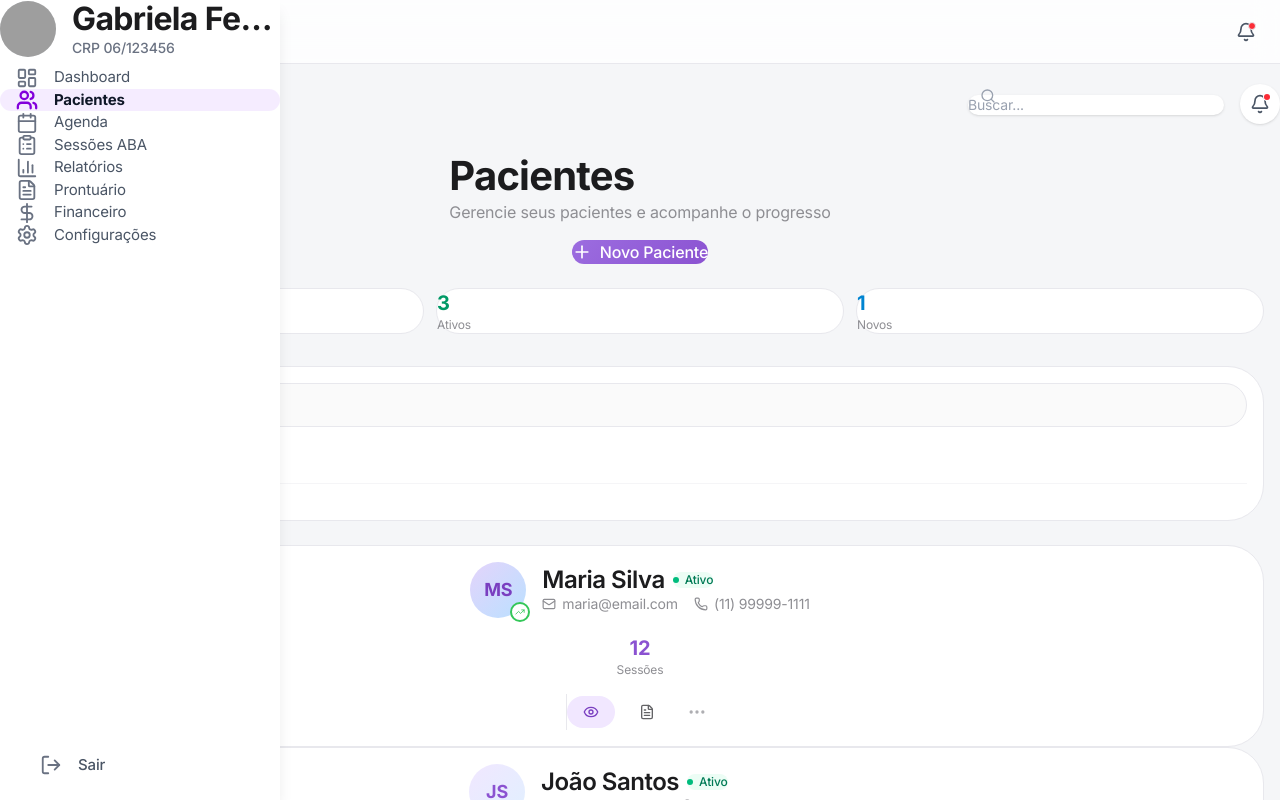
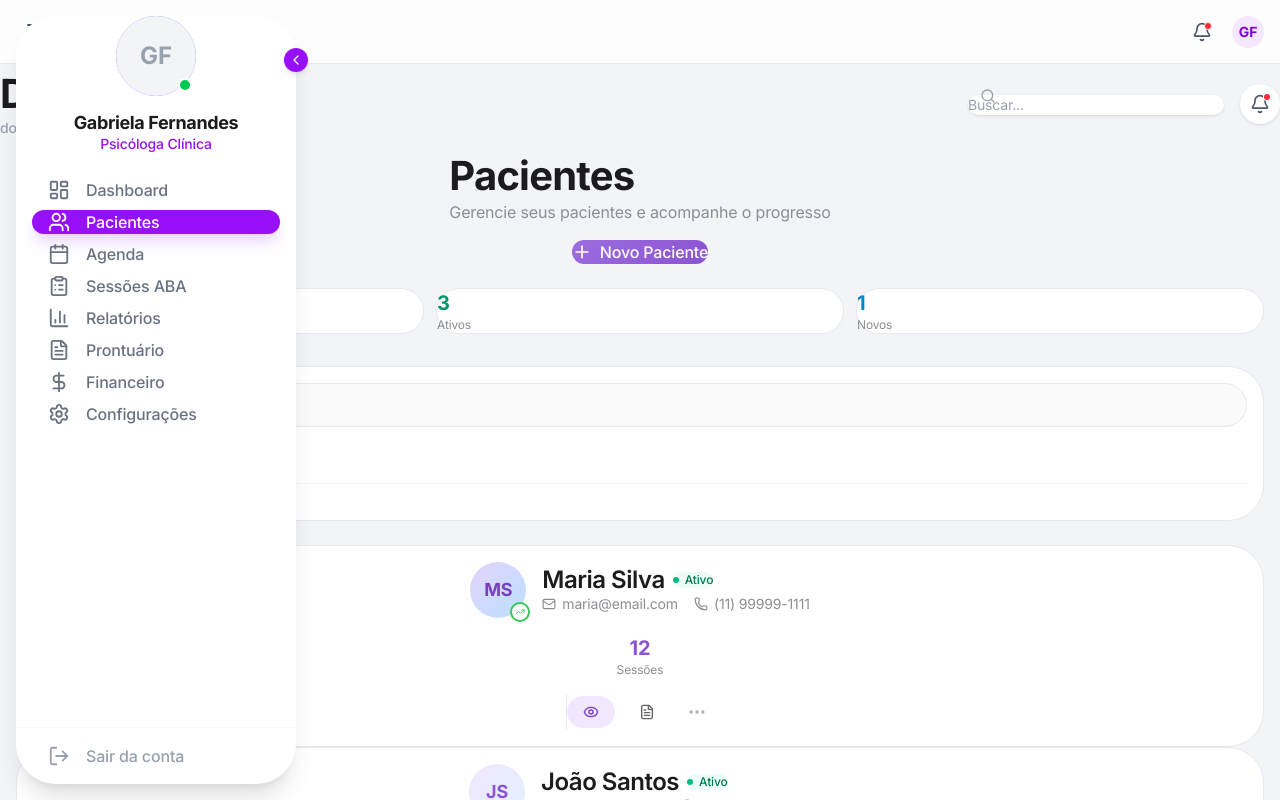
Before and after one commit to superclinicapsi-spec/superclinicapsi, a Next.js app: page /dashboard/pacientes in a window 1280 px wide. Shown: the top 800 px of the page. Built offline with nearby package versions, Linux system fonts and the light colour scheme; grey boxes are pictures that could not be loaded; a web font is replaced by a local one.

Commit message:
Reverting sidebar to refined floating style

```diff
--- a/components/dashboard/DashboardLayout.tsx
+++ b/components/dashboard/DashboardLayout.tsx
@@ -16,7 +16,8 @@ import {
     Bell,
     ChevronLeft,
     ChevronRight,
-    Search
+    Search,
+    User
 } from 'lucide-react'
 import { useState, useEffect } from 'react'
 import { createClient } from '@/lib/supabase/client'
@@ -41,12 +42,16 @@ export function DashboardLayout({ children }: DashboardLayoutProps) {
     const pathname = usePathname()
     const router = useRouter()
     const [sidebarOpen, setSidebarOpen] = useState(false) // Mobile drawer state
+    const [sidebarExpanded, setSidebarExpanded] = useState(true) // Desktop expand/collapse
     const [isMobile, setIsMobile] = useState(false)
 
     useEffect(() => {
         const checkMobile = () => {
             const mobile = window.innerWidth < 1024
             setIsMobile(mobile)
+            if (mobile) {
+                setSidebarExpanded(true) // Always expanded inside drawer
+            }
         }
         checkMobile()
         window.addEventListener('resize', checkMobile)
@@ -60,8 +65,11 @@ export function DashboardLayout({ children }: DashboardLayoutProps) {
         router.refresh()
     }
 
+    // Dynamic width for desktop
+    const sidebarWidth = sidebarExpanded ? 280 : 88
+
     return (
-        <div className="min-h-screen bg-[#F5F6F8] flex">
+        <div className="min-h-screen bg-[#F2F4F8] flex">
             {/* Mobile Overlay */}
             {sidebarOpen && isMobile && (
                 <div
@@ -70,35 +78,67 @@ export function DashboardLayout({ children }: DashboardLayoutProps) {
                 />
             )}
 
-            {/* Sidebar - Fixed Full Height */}
+            {/* Sidebar */}
             <aside
                 className={`
-                    fixed inset-y-0 left-0 z-50 bg-white shadow-lg transition-transform duration-300 ease-in-out
-                    flex flex-col w-[280px]
-                    ${isMobile ? (sidebarOpen ? 'translate-x-0' : '-translate-x-full') : 'translate-x-0'}
+                    fixed z-50 bg-white shadow-xl transition-all duration-300 ease-in-out
+                    flex flex-col justify-between border-r border-gray-100/50
+                    ${isMobile
+                        ? 'inset-y-0 left-0 w-[280px]'
+                        : `top-4 bottom-4 left-4 rounded-[2.5rem] border-r-0 ${sidebarExpanded ? 'w-[280px]' : 'w-[88px]'}`
+                    }
+                    ${isMobile && !sidebarOpen ? '-translate-x-full' : 'translate-x-0'}
                 `}
             >
-                {/* Profile Header */}
-                <div className="p-8 pb-6">
-                    <div className="flex items-center gap-4">
-                        <div className="w-14 h-14 rounded-full overflow-hidden flex-shrink-0 bg-gray-200">
-                            {/* Placeholder if no image */}
-                            <img
-                                src="https://images.unsplash.com/photo-1494790108377-be9c29b29330?ixlib=rb-1.2.1&ixid=eyJhcHBfaWQiOjEyMDd9&auto=format&fit=facearea&facepad=2&w=256&h=256&q=80"
-                                alt="Profile"
-                                className="w-full h-full object-cover"
-                            />
-                        </div>
-                        <div className="flex flex-col min-w-0">
-                            <h2 className="font-bold text-gray-900 text-[15px] leading-tight truncate">Gabriela Fernandes</h2>
-                            <p className="text-sm text-gray-500 font-medium">CRP 06/123456</p>
+                {/* Profile Header (Top) */}
+                <div className={`
+                    flex flex-col items-center pt-8 pb-6 px-4 transition-all duration-300
+                    ${!sidebarExpanded && !isMobile ? 'px-2' : ''}
+                `}>
+                    <div className="relative mb-4 group cursor-pointer">
+                        <div className={`
+                            relative rounded-full p-1 bg-gradient-to-tr from-purple-500 to-blue-500
+                            ${!sidebarExpanded && !isMobile ? 'w-12 h-12' : 'w-20 h-20'}
+                            transition-all duration-300
+                        `}>
+                            <div className="w-full h-full rounded-full bg-white p-0.5 overflow-hidden">
+                                <div className="w-full h-full bg-gray-100 flex items-center justify-center text-gray-400 font-bold">
+                                    {/* Placeholder for user image */}
+                                    <span className={!sidebarExpanded && !isMobile ? 'text-sm' : 'text-2xl'}>GF</span>
                                 </div>
                             </div>
                         </div>
+                        {/* Status Indicator */}
+                        <div className={`
+                            absolute bottom-1 right-1 w-3.5 h-3.5 bg-green-500 border-2 border-white rounded-full
+                            ${!sidebarExpanded && !isMobile ? 'scale-75 bottom-0 right-0' : ''}
+                        `}></div>
+                    </div>
 
-                {/* Navigation Links */}
-                <nav className="flex-1 overflow-y-auto overflow-x-hidden px-6 py-2">
-                    <div className="space-y-1">
+                    {/* Text Info - Only visible when expanded */}
+                    <div className={`
+                        text-center transition-all duration-300 overflow-hidden
+                        ${!sidebarExpanded && !isMobile ? 'h-0 opacity-0' : 'h-auto opacity-100'}
+                    `}>
+                        <h2 className="font-bold text-gray-900 text-lg leading-tight truncate px-2">Gabriela Fernandes</h2>
+                        <p className="text-sm text-purple-600 font-medium">Psicóloga Clínica</p>
+                    </div>
+                </div>
+
+                {/* Navigation Links (Middle) */}
+                <nav className="flex-1 overflow-y-auto overflow-x-hidden py-4 px-4 space-y-2">
+                    {/* Collapse Toggle (Desktop only, positioned relative to nav) */}
+                    {!isMobile && (
+                        <div className="absolute top-8 -right-3 z-50">
+                            <button
+                                onClick={() => setSidebarExpanded(!sidebarExpanded)}
+                                className="w-6 h-6 bg-purple-600 text-white rounded-full flex items-center justify-center shadow-md hover:bg-purple-700 transition-colors focus:outline-none focus:ring-2 focus:ring-offset-2 focus:ring-purple-500"
+                            >
+                                {sidebarExpanded ? <ChevronLeft className="w-4 h-4" /> : <ChevronRight className="w-4 h-4" />}
+                            </button>
+                        </div>
+                    )}
+
                     {navItems.map((item) => {
                         const isActive = pathname === item.href ||
                             (item.href !== '/dashboard' && pathname.startsWith(item.href))
@@ -109,35 +149,60 @@ export function DashboardLayout({ children }: DashboardLayoutProps) {
                                 href={item.href}
                                 onClick={() => isMobile && setSidebarOpen(false)}
                                 className={`
-                                        flex items-center gap-4 px-4 py-3.5 rounded-xl transition-all duration-200 group
+                                    flex items-center gap-4 px-4 py-3.5 rounded-2xl transition-all duration-200 group relative
                                     ${isActive
-                                            ? 'bg-purple-100/80 text-gray-900 font-bold'
-                                            : 'text-gray-600 hover:text-purple-600'
+                                        ? 'bg-purple-600 text-white shadow-lg shadow-purple-200'
+                                        : 'text-gray-500 hover:bg-purple-50 hover:text-purple-600'
                                     }
+                                    ${!sidebarExpanded && !isMobile ? 'justify-center px-0 w-12 h-12 mx-auto' : ''}
                                 `}
+                                title={!sidebarExpanded ? item.label : ''}
                             >
                                 <item.icon
                                     className={`
-                                            w-[22px] h-[22px]
-                                            ${isActive ? 'text-purple-700' : 'text-gray-500 group-hover:text-purple-600'}
+                                        w-[22px] h-[22px] transition-transform duration-200
+                                        ${!sidebarExpanded && !isMobile ? '' : 'group-hover:scale-110'}
+                                        ${isActive ? 'text-white' : ''}
                                     `}
-                                        strokeWidth={isActive ? 2.5 : 2}
                                 />
-                                    <span className="text-[15px]">{item.label}</span>
+
+                                <span className={`
+                                    font-medium whitespace-nowrap transition-all duration-300 origin-left
+                                    ${!sidebarExpanded && !isMobile ? 'w-0 opacity-0 hidden' : 'w-auto opacity-100'}
+                                `}>
+                                    {item.label}
+                                </span>
+
+                                {/* Tooltip for collapsed state */}
+                                {!sidebarExpanded && !isMobile && (
+                                    <div className="absolute left-full ml-4 px-3 py-1.5 bg-gray-900 text-white text-xs rounded-lg opacity-0 group-hover:opacity-100 transition-opacity whitespace-nowrap z-50 pointer-events-none shadow-xl">
+                                        {item.label}
+                                        {/* Little triangles for tooltip could go here */}
+                                    </div>
+                                )}
                             </Link>
                         )
                     })}
-                    </div>
                 </nav>
 
-                {/* Logout Button */}
-                <div className="p-6 mt-auto">
+                {/* Logout Button (Bottom) */}
+                <div className="p-4 border-t border-gray-100/50">
                     <button
                         onClick={handleLogout}
-                        className="flex items-center gap-4 px-4 py-3.5 rounded-xl w-full text-gray-600 hover:text-red-600 transition-colors group"
+                        className={`
+                            flex items-center gap-4 px-4 py-3.5 rounded-2xl w-full transition-all duration-200
+                            text-gray-400 hover:bg-red-50 hover:text-red-600
+                            ${!sidebarExpanded && !isMobile ? 'justify-center px-0 w-12 h-12 mx-auto' : ''}
+                        `}
+                        title="Sair"
                     >
-                        <LogOut className="w-[22px] h-[22px] text-gray-500 group-hover:text-red-500" />
-                        <span className="font-medium text-[15px]">Sair</span>
+                        <LogOut className={`w-[22px] h-[22px] ${!sidebarExpanded && !isMobile ? '' : ''}`} />
+                        <span className={`
+                            font-medium whitespace-nowrap transition-all duration-300
+                            ${!sidebarExpanded && !isMobile ? 'w-0 opacity-0 hidden' : 'w-auto opacity-100'}
+                        `}>
+                            Sair da conta
+                        </span>
                     </button>
                 </div>
             </aside>
@@ -145,7 +210,9 @@ export function DashboardLayout({ children }: DashboardLayoutProps) {
             {/* Main Content Area */}
             <main
                 className={`flex-1 transition-all duration-300 ease-in-out min-h-screen flex flex-col
-                    ${isMobile ? 'ml-0' : 'ml-[280px]'}
+                    ${isMobile ? 'ml-0' : ''}
+                    ${!isMobile && sidebarExpanded ? 'ml-[312px]' : ''}
+                    ${!isMobile && !sidebarExpanded ? 'ml-[120px]' : ''}
                 `}
             >
                 {/* Mobile Header */}
@@ -166,13 +233,13 @@ export function DashboardLayout({ children }: DashboardLayoutProps) {
                             <Bell className="w-5 h-5 text-gray-600" />
                             <span className="absolute top-2 right-2 w-2 h-2 bg-red-500 rounded-full border border-white"></span>
                         </button>
+                        <div className="w-8 h-8 rounded-full bg-purple-100 flex items-center justify-center text-purple-700 font-bold text-sm">
+                            GF
+                        </div>
                     </div>
                 </header>
 
-                {/* Desktop Header (Without Profile/Search to match minimalist look if desired, or keep search)
-                    The user's reference image for the sidebar implies a change to the sidebar primarily.
-                    I will keep a minimal header for context but remove the duplicate profile info.
-                 */}
+                {/* Desktop Header (Minimalist) */}
                 <header className={`
                     hidden lg:flex items-center justify-between h-20 px-8 py-4 mb-2
                 `}>
```
Lines whose indentation alone changed are shown as unchanged.
